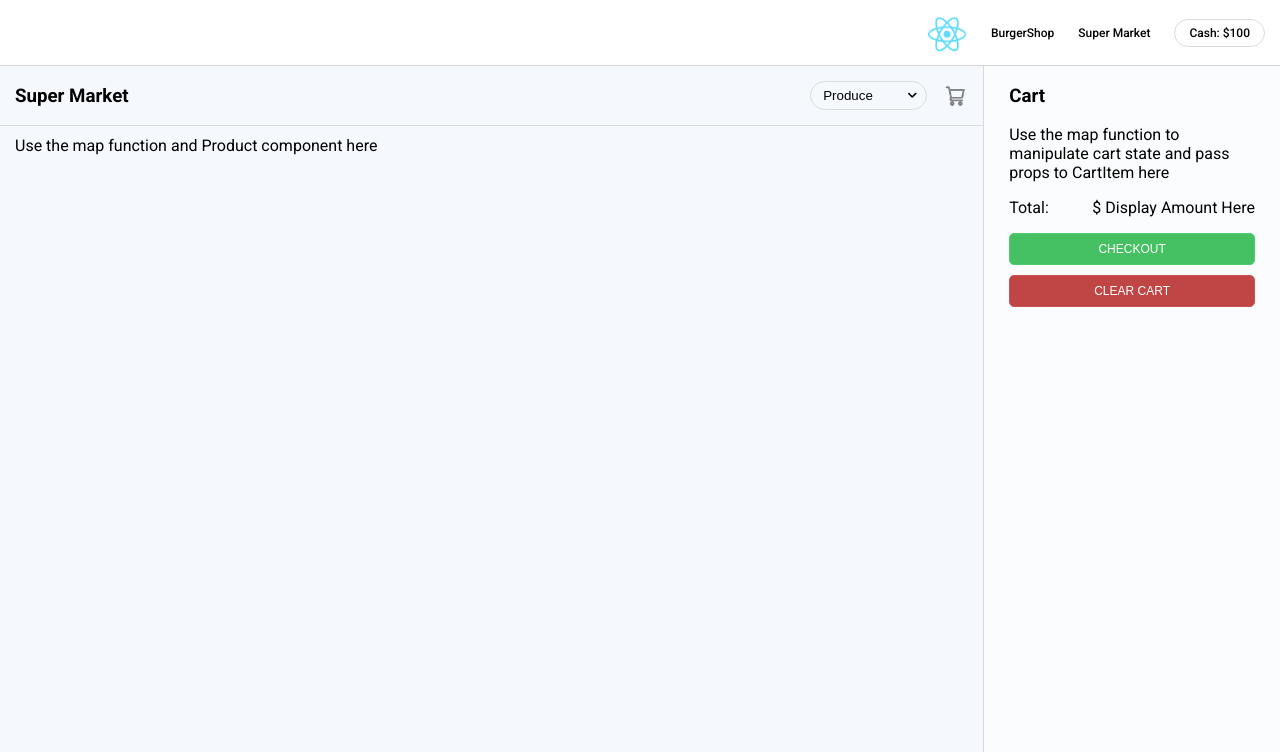
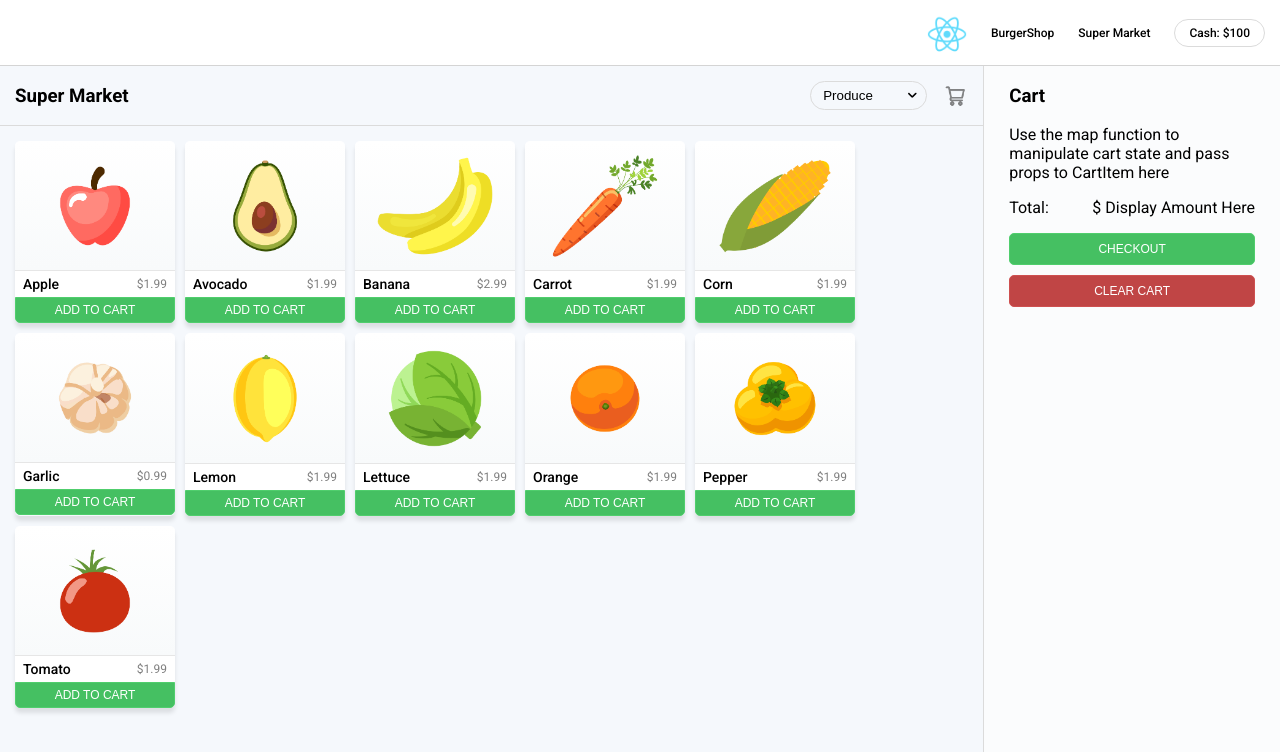
Before and after one commit to kkinge79/reactville, a React (Create React App) app: page /market in a window 1280 px wide. Shown: the top 752 px of the page. Built offline with nearby package versions, Linux system fonts and the light colour scheme; a web font is replaced by a local one.

Commit message:
addto cart function

```diff
--- a/src/Components/SuperMarket/Cart.jsx
+++ b/src/Components/SuperMarket/Cart.jsx
@@ -1,12 +1,18 @@
 import React from 'react'
+import CartItem from './CartItem'
 
-const Cart = () => {
+
+const Cart = (props) => {
   return (
     <div className="cart">
       <h3>Cart</h3>
+        {props.cart.map((item) => (
+          <CartItem
+            item={item}
+          />
+        ))}
 
       Use the map function to manipulate cart state and pass props to CartItem here
-
       <div className="cart-total">
         <p>Total:</p>
         <p>$ Display Amount Here</p>
--- a/src/Components/SuperMarket/CartItem.jsx
+++ b/src/Components/SuperMarket/CartItem.jsx
@@ -1,13 +1,13 @@
 import React from 'react'
 
-const CartItem = () => {
+const CartItem = (props) => {
 	return (
 		<div className="cart-card">
-			<img src="" alt="product icon" />
+			<img src={props.item.image} alt="product icon" />
 			<span>
-				<p id="product-name"></p>
-				<p id="product-price">$</p>
-				<p id="product-quantity">Quantity:</p>
+				<p id="product-name">{props.item.name}</p>
+				<p id="product-price">${props.item.price}</p>
+				<p id="product-quantity">Quantity:{props.item.quantity}</p>
 			</span>
 			<button>X</button>
 		</div>
--- a/src/Components/SuperMarket/CategoryMenu.jsx
+++ b/src/Components/SuperMarket/CategoryMenu.jsx
@@ -4,7 +4,8 @@
   const categories = [...new Set(props.products.map((product) => product.category))]
 
   return (
-    <select onChange={(e) => props.setProductCategory(e.target.value)} >
+    <select onChange={(e) => props.setProductCategory(e.target.value)}
+    >
       {categories.map((category, idx) => (
         <option key={idx} value={category}>
           {category}
--- a/src/Components/SuperMarket/DisplayProducts.jsx
+++ b/src/Components/SuperMarket/DisplayProducts.jsx
@@ -1,11 +1,22 @@
 import React from 'react'
+import Product from './Product'
 
-const DisplayProducts = () => {
+const DisplayProducts = (props) => {
 
+  const selectedProducts = props.products.map((product, idx) => {
+    return (
+      product.category === props.productCategory &&
+      <Product
+        key={idx}
+        product={product}
+        addToCart={props.addToCart}
+      />
+    )
+  })
 
   return (
     <div className="product-list">
-      Use the map function and Product component here
+          {selectedProducts}
     </div>
   )
 }
--- a/src/Components/SuperMarket/Product.jsx
+++ b/src/Components/SuperMarket/Product.jsx
@@ -1,15 +1,16 @@
 import React from 'react'
 
-const Product = () => {
+const Product = (props) => {
   return (
     <div className="product-card">
-      <img src="" alt="product icon" />
+      <img src={props.product.image} alt="product icon" />
       <section>
         <span>
-          <p id="product-name"></p>
-          <p id="product-price">$</p>
+          <p id="product-name">{props.product.name}</p>
+          <p id="product-price">${props.product.price}</p>
         </span>
-        <button>ADD TO CART</button>
+          <button onClick={() => props.addToCart(props.product)}>ADD TO CART</button>
+
       </section>
     </div>
   )
--- a/src/Components/SuperMarket/SuperMarket.jsx
+++ b/src/Components/SuperMarket/SuperMarket.jsx
@@ -12,9 +12,23 @@
   const [cart, setCart] = useState([])
   const [productCategory, setProductCategory] = useState('Produce')
 
+  const addToCart = (item) => {
+    console.log(item)
+    if (cart.find(elem => elem.id === item.id)) {
+      setCart(
+        cart.map(
+          (elem) => elem.id === item.id ?
+            { ...elem, quantity: elem.quantity + 1 }
+            :
+            elem
+        )
+      )
+    } else {
+      setCart([{ ...item, quantity: 1 }, ...cart])
+    }
+  }
 
 
-  console.log(products)
   return (
     <div className="super-market">
       <section>
@@ -25,9 +39,11 @@
         <DisplayProducts
           products={products}
           productCategory={productCategory}
-        />
+          addToCart={addToCart}
+          />
       </section>
         <Cart
+        cart={cart}
         />
     </div>
   )
```
